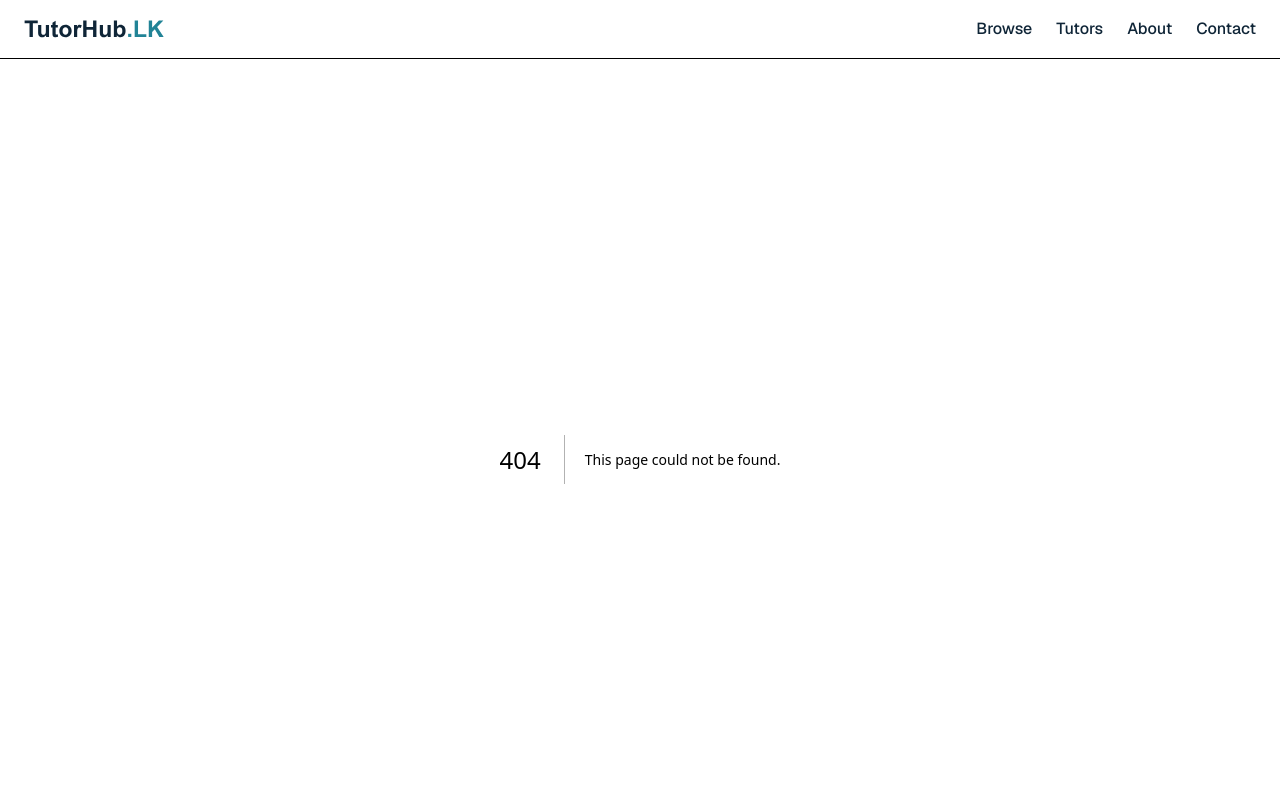
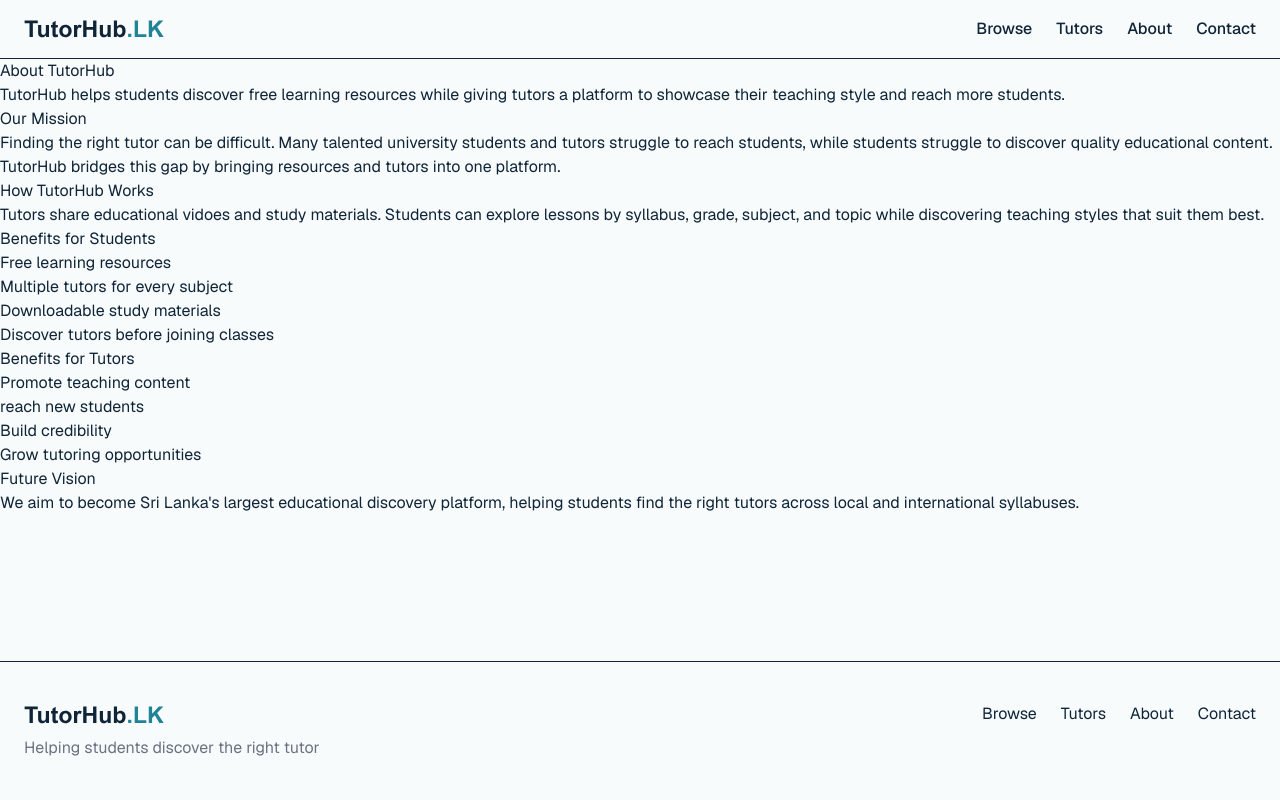
Before and after one commit to DinukaD-24/tutor-platform, a Next.js app: page /about in a window 1280 px wide. Before the commit this address had no page. Shown: the top 800 px of the page. Built offline with nearby package versions, Linux system fonts and the light colour scheme.

Commit message:
feat: add About and Contact pages with content and structure

```diff
--- /dev/null
+++ b/src/app/about/page.js
@@ -0,0 +1,87 @@
+export default function AboutPage () {
+    return (
+        <section>
+
+            <div>
+                <h1>
+                    About TutorHub
+                </h1>
+
+                <p>
+                    TutorHub helps students discover free learning resources
+                    while giving tutors a platform to showcase their teaching
+                    style and reach more students.
+                </p>
+
+                <div>
+                    <div>
+                        <h2>
+                            Our Mission
+                        </h2>
+
+                        <p>
+                            Finding the right tutor can be difficult. Many
+                            talented university students and tutors struggle
+                            to reach students, while students struggle to
+                            discover quality educational content. TutorHub
+                            bridges this gap by bringing resources and tutors
+                            into one platform.
+                        </p>
+                    </div>
+
+                    <div>
+                        <h2>
+                            How TutorHub Works
+                        </h2>
+
+                        <p>
+                            Tutors share educational vidoes and study materials.
+                            Students can explore lessons by syllabus, grade,
+                            subject, and topic while discovering teaching styles
+                            that suit them best.
+                        </p>
+
+                        <div>
+                            <h2>
+                                Benefits for Students
+                            </h2>
+
+                            <ul>
+                                <li>Free learning resources</li>
+                                <li>Multiple tutors for every subject</li>
+                                <li>Downloadable study materials</li>
+                                <li>Discover tutors before joining classes</li>
+                            </ul>
+                        </div>
+
+                        <div>
+                            <h2>
+                                Benefits for Tutors
+                            </h2>
+
+                            <ul>
+                                <li>Promote teaching content</li>
+                                <li>reach new students</li>
+                                <li>Build credibility</li>
+                                <li>Grow tutoring opportunities</li>
+                            </ul>
+                        </div>
+
+                        <div>
+                            <h2>
+                                Future Vision
+                            </h2>
+
+                            <p>
+                                We aim to become Sri Lanka's largest educational
+                                discovery platform, helping students find the right
+                                tutors across local and international syllabuses.
+                            </p>
+                        </div>
+                    </div>
+                </div>
+
+            </div>
+        </section>
+    );
+}
--- /dev/null
+++ b/src/app/contact/page.js
@@ -0,0 +1,32 @@
+export default function ContactPage() {
+    return (
+        <section>
+            <div>
+
+                <h1>
+                    Contact Us
+                </h1>
+
+                <p>
+                    Have a question or interested in becoming a tutor?
+                    We'd love to hear from you.
+                </p>
+
+                <form>
+
+                    <div>
+                        <label>
+                            Name
+                        </label>
+
+                        <input
+                            type="text"
+                            className="w-full border rounded-xl px-4 py-3"
+                            placeholder="Your name"
+                        />
+                    </div>
+                </form>
+            </div>
+        </section>
+    )
+}
```
